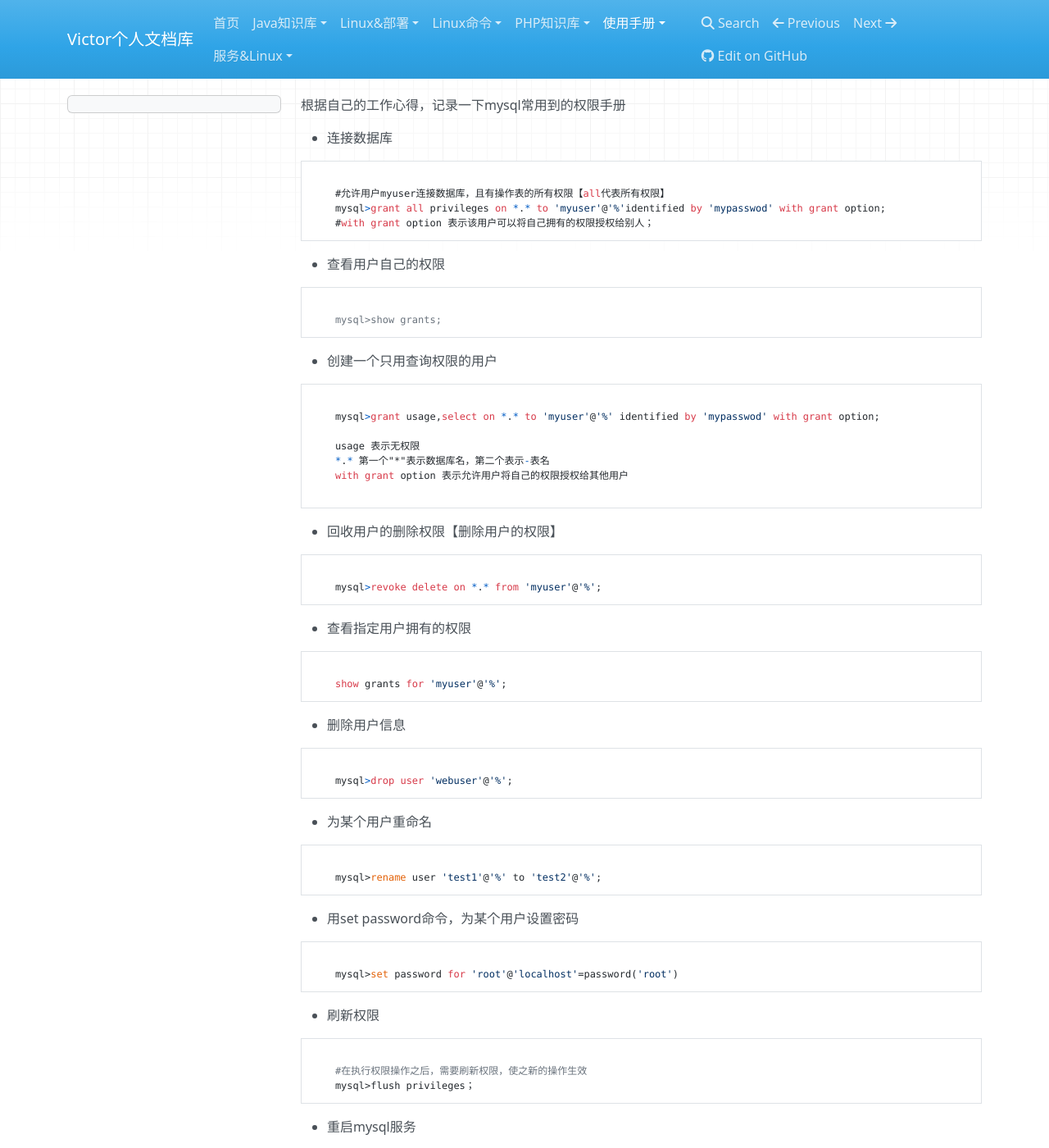
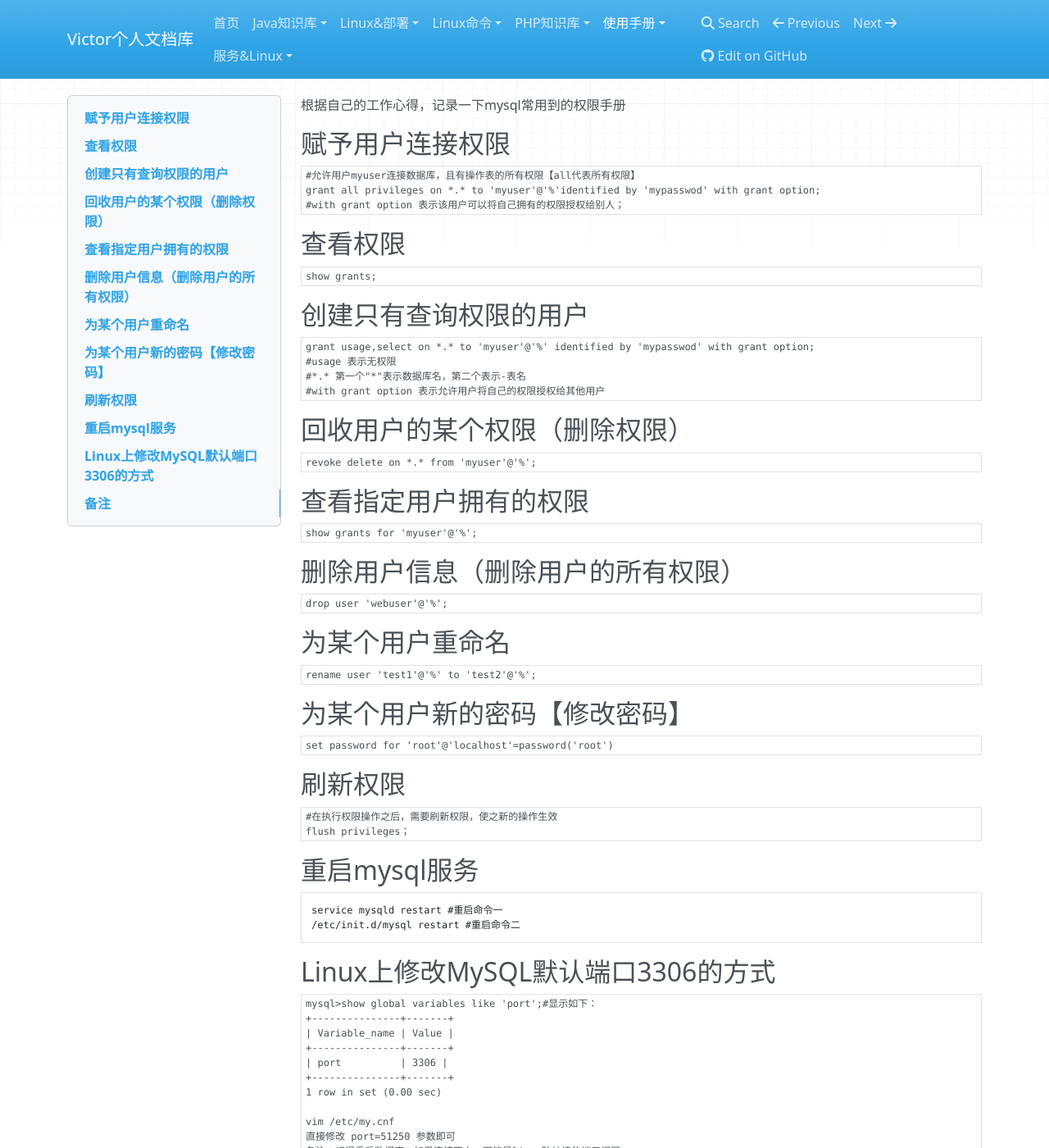
Before and after one commit to victor24680/victorDocs, an MkDocs documentation site: the page built from docs/使用手册/MySQL-权限使用手册.md, in a window 1280 px wide and 1400 px high. Shown: the whole window at 82% size. Built offline with MkDocs 1.6.1, drawn with Linux system fonts in a browser that asks for light colours; nearby versions of some CDN libraries; some of the changed text lies outside the part shown.

Commit message:
Mysql手册修改

````diff
--- a/docs/使用手册/MySQL-权限使用手册.md
+++ b/docs/使用手册/MySQL-权限使用手册.md
@@ -1,104 +1,70 @@
 根据自己的工作心得，记录一下mysql常用到的权限手册
 
-+  连接数据库
+## 赋予用户连接权限
+```mysql
+#允许用户myuser连接数据库，且有操作表的所有权限【all代表所有权限】
+grant all privileges on *.* to 'myuser'@'%'identified by 'mypasswod' with grant option;
+#with grant option 表示该用户可以将自己拥有的权限授权给别人；
+```
+## 查看权限
+```mysql
+show grants;
+```
+## 创建只有查询权限的用户
+```mysql
+grant usage,select on *.* to 'myuser'@'%' identified by 'mypasswod' with grant option;
+#usage 表示无权限
+#*.* 第一个"*"表示数据库名，第二个表示-表名
+#with grant option 表示允许用户将自己的权限授权给其他用户
+```
+## 回收用户的某个权限（删除权限）
+```mysql
+revoke delete on *.* from 'myuser'@'%';
+```
+## 查看指定用户拥有的权限
+```mysql
+show grants for 'myuser'@'%';
+```
+## 删除用户信息（删除用户的所有权限）
+```mysql
+drop user 'webuser'@'%';
+```
+## 为某个用户重命名
+```mysql
+rename user 'test1'@'%' to 'test2'@'%';
+```
+## 为某个用户新的密码【修改密码】
+```mysql
+set password for 'root'@'localhost'=password('root')
+```
+## 刷新权限
+```mysql
+#在执行权限操作之后，需要刷新权限，使之新的操作生效
+flush privileges；
+```
+## 重启mysql服务
+```shell
+service mysqld restart #重启命令一
+/etc/init.d/mysql restart #重启命令二
+```
+## Linux上修改MySQL默认端口3306的方式
+```mysql
+mysql>show global variables like 'port';#显示如下：
++---------------+-------+
+| Variable_name | Value |
++---------------+-------+
+| port          | 3306 |
++---------------+-------+
+1 row in set (0.00 sec)
 
-```
-
-	#允许用户myuser连接数据库，且有操作表的所有权限【all代表所有权限】
-	mysql>grant all privileges on *.* to 'myuser'@'%'identified by 'mypasswod' with grant option;
-	#with grant option 表示该用户可以将自己拥有的权限授权给别人；
-```
-
-+ 查看用户自己的权限
-
-```
-
-	mysql>show grants;
-```
-+ 创建一个只用查询权限的用户
-
-```
-
-	mysql>grant usage,select on *.* to 'myuser'@'%' identified by 'mypasswod' with grant option;
-
- 	usage 表示无权限
- 	*.* 第一个"*"表示数据库名，第二个表示-表名
-	with grant option 表示允许用户将自己的权限授权给其他用户
-
-```
-
-+ 回收用户的删除权限【删除用户的权限】
-
-```
-
-	mysql>revoke delete on *.* from 'myuser'@'%';
-```
-+ 查看指定用户拥有的权限
-
-```
-
-	show grants for 'myuser'@'%';
-```
-+ 删除用户信息
-
-```
-
-	mysql>drop user 'webuser'@'%';
-```
-
-+ 为某个用户重命名
-
-```
-
-	mysql>rename user 'test1'@'%' to 'test2'@'%';
-```
-
-+ 用set password命令，为某个用户设置密码
-
-```
-
-	mysql>set password for 'root'@'localhost'=password('root')
-```
-
-+ 刷新权限
-
-```
-
-	#在执行权限操作之后，需要刷新权限，使之新的操作生效
-	mysql>flush privileges；
-```
-
-+ 重启mysql服务
-
-```
-
-	service mysqld restart #重启命令一
-	/etc/init.d/mysql restart #重启命令二
-```
-
-+ 修改默认的3306端口
-
-```
-
-	mysql>show global variables like 'port';#显示如下：
-	+---------------+-------+
-	| Variable_name | Value |
-	+---------------+-------+
-	| port          | 3306 |
-	+---------------+-------+
-	1 row in set (0.00 sec)
-
-	vim /etc/my.cnf
-	直接修改 port=51250 参数即可
-	备注：记得重启数据库；如果连接不上，可能是linux防护墙的端口问题；
-
+vim /etc/my.cnf
+直接修改 port=51250 参数即可
+备注：记得重启数据库；如果连接不上，可能是linux防护墙的端口问题
 ```
 
 
-###### 备注
+## 备注
 连接数据服务常见问题
-
-1. IP授权问题，查看上免的授权命令：-'user'@'%'
+1. IP授权问题，查看授权命令：-'user'@'%'
 2. 防护墙端口授权问题：vim /etc/sysconfig/iptables;
-
 详情：[https://blog.csdn.net/anzhen0429/article/details/78296814](https://blog.csdn.net/anzhen0429/article/details/78296814)
````
